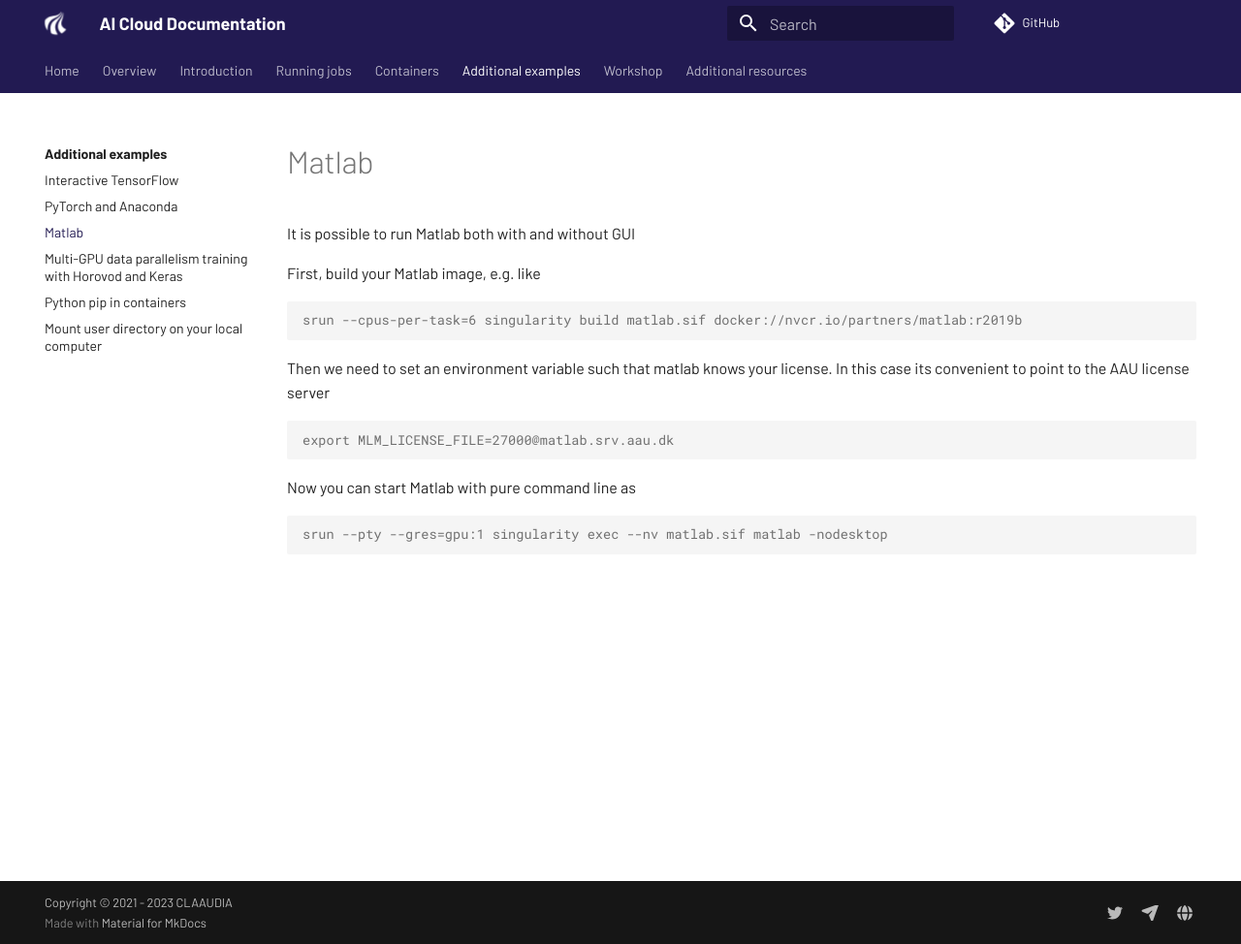
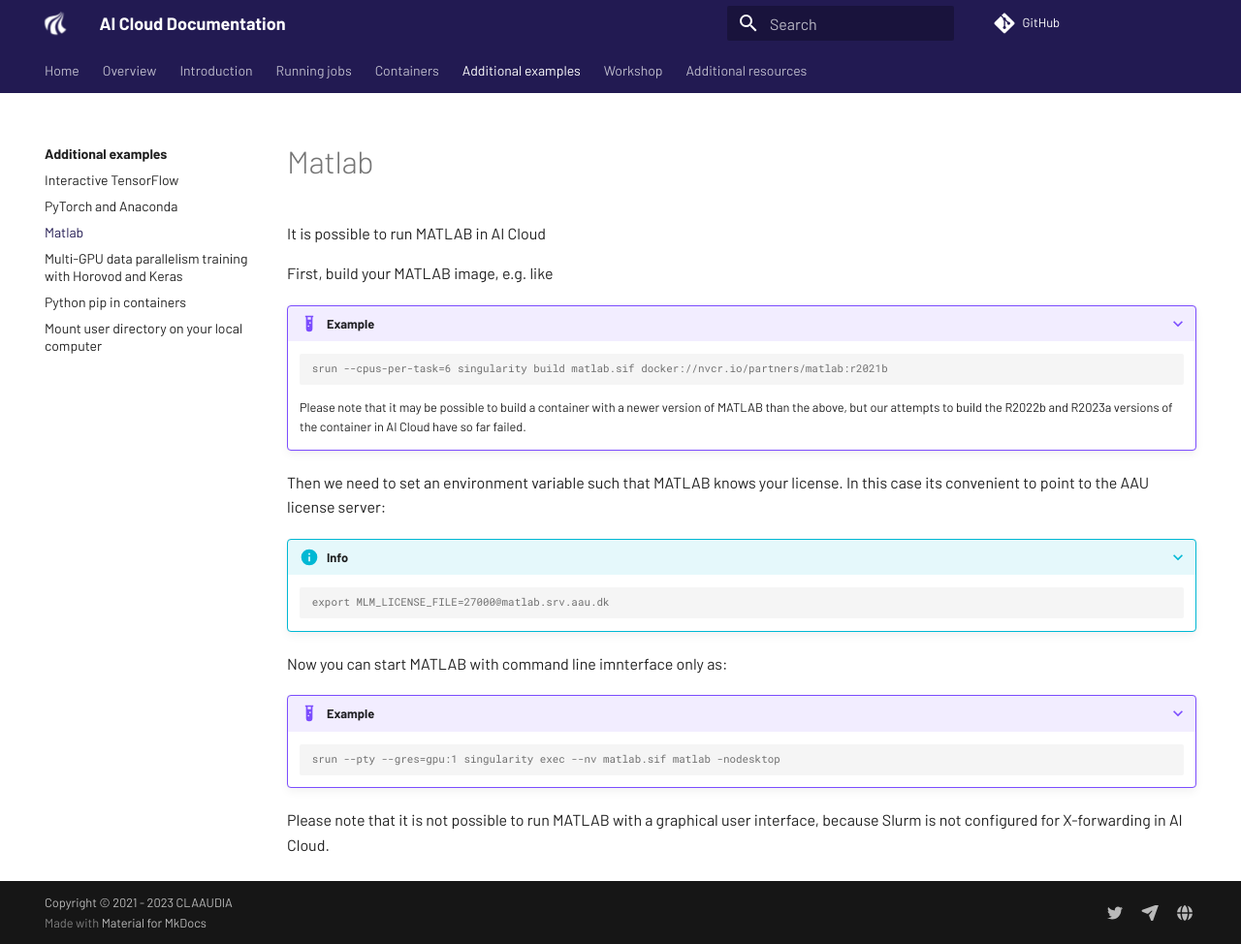
Before and after one commit to aau-claaudia/aicloud-docs, an MkDocs documentation site: the page built from docs/examples/matlab.md, in a window 1280 px wide and 974 px high. Shown: the whole window at 97% size. Built offline with MkDocs 1.6.1 and Material for MkDocs 9.7.7, drawn with Linux system fonts in a browser that asks for light colours; comment, search, counter and statistics services are not loaded.

Commit message:
Updated example of running MATLAB

````diff
--- a/docs/examples/matlab.md
+++ b/docs/examples/matlab.md
@@ -1,19 +1,32 @@
-It is possible to run Matlab both with and without GUI
+It is possible to run MATLAB in AI Cloud
 
-First, build your Matlab image, e.g. like
+First, build your MATLAB image, e.g. like
 
-```console
-srun --cpus-per-task=6 singularity build matlab.sif docker://nvcr.io/partners/matlab:r2019b
-```
+???+ example
 
-Then we need to set an environment variable such that matlab knows your license. In this case its convenient to point to the AAU license server
+    ```console
+    srun --cpus-per-task=6 singularity build matlab.sif docker://nvcr.io/partners/matlab:r2021b
+    ```
+    Please note that it may be possible to build a container with a newer
+    version of MATLAB than the above, but our attempts to build the R2022b
+    and R2023a versions of the container in AI Cloud have so far failed.
 
-```console
-export MLM_LICENSE_FILE=27000@matlab.srv.aau.dk
-```
+Then we need to set an environment variable such that MATLAB knows your license. In this case its convenient to point to the AAU license server:
 
-Now you can start Matlab with pure command line as
+???+ info
 
-```console
-srun --pty --gres=gpu:1 singularity exec --nv matlab.sif matlab -nodesktop
-```
+    ```console
+    export MLM_LICENSE_FILE=27000@matlab.srv.aau.dk
+    ```
+
+Now you can start MATLAB with command line imnterface only as:
+
+???+ example
+
+    ```console
+    srun --pty --gres=gpu:1 singularity exec --nv matlab.sif matlab -nodesktop
+    ```
+
+Please note that it is not possible to run MATLAB with a graphical
+user interface, because Slurm is not configured for X-forwarding in AI
+Cloud.
````
